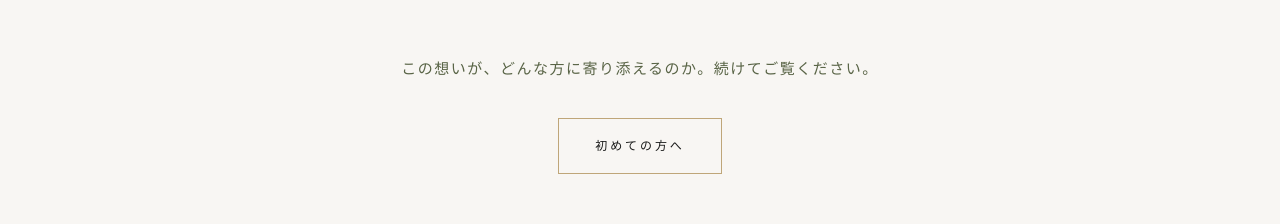
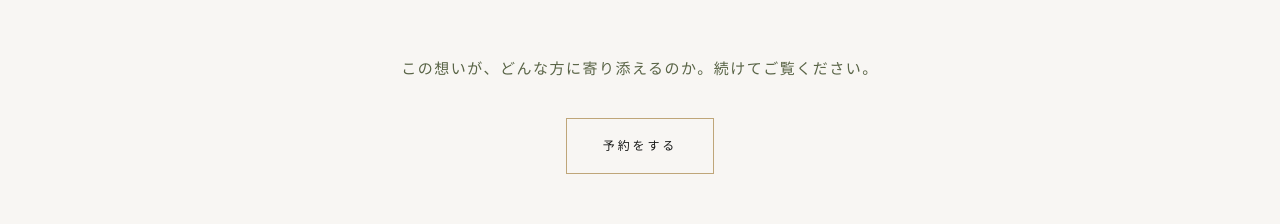
Before and after one commit to nino-0813/herb.yosahp, a Next.js app: page /concept in a window 1280 px wide. Shown: the part 1428-1652 px from the top of the page. Built offline with nearby package versions, Linux system fonts and the light colour scheme; a web font is replaced by a local one.

Commit message:
コンセプトページの導線を予約ボタンへ変更

```diff
--- a/app/(site)/concept/page.tsx
+++ b/app/(site)/concept/page.tsx
@@ -1,6 +1,5 @@
 import type { Metadata } from "next";
-import Link from "next/link";
-import { Headline, CtaBand, Footer } from "@/components/ui";
+import { Headline, CtaBand, Footer, ReserveLink } from "@/components/ui";
 import { SITE } from "@/site.config";
 
 const TITLE = "コンセプト｜揺らぎを知るから、寄り添える。";
@@ -57,7 +56,7 @@ export default function Concept() {
       <div className="container">
         <p className="lede">この想いが、どんな方に寄り添えるのか。続けてご覧ください。</p>
         <div className="center" style={{ marginTop: 30 }}>
-          <Link className="btn" href="/first-time">初めての方へ</Link>
+          <ReserveLink className="btn" eventLabel="concept_reserve">予約をする</ReserveLink>
         </div>
       </div>
 
```
